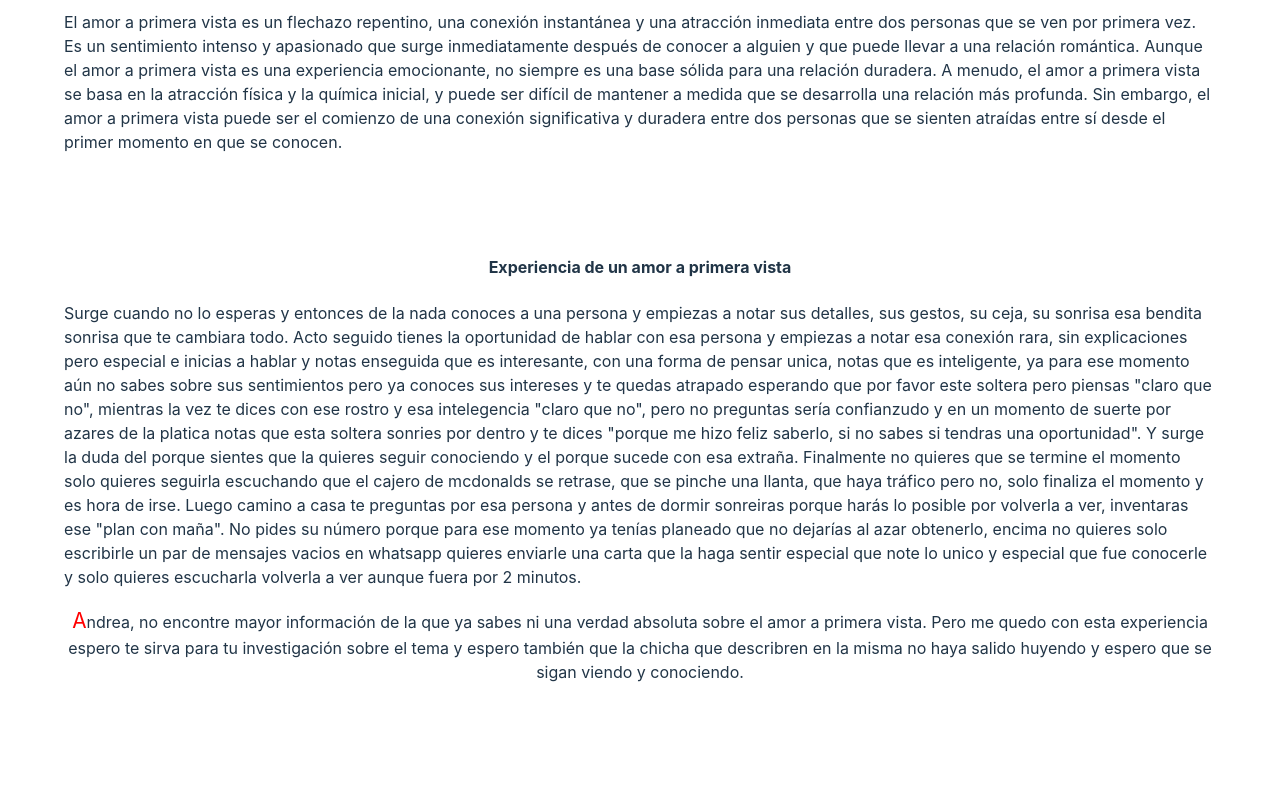
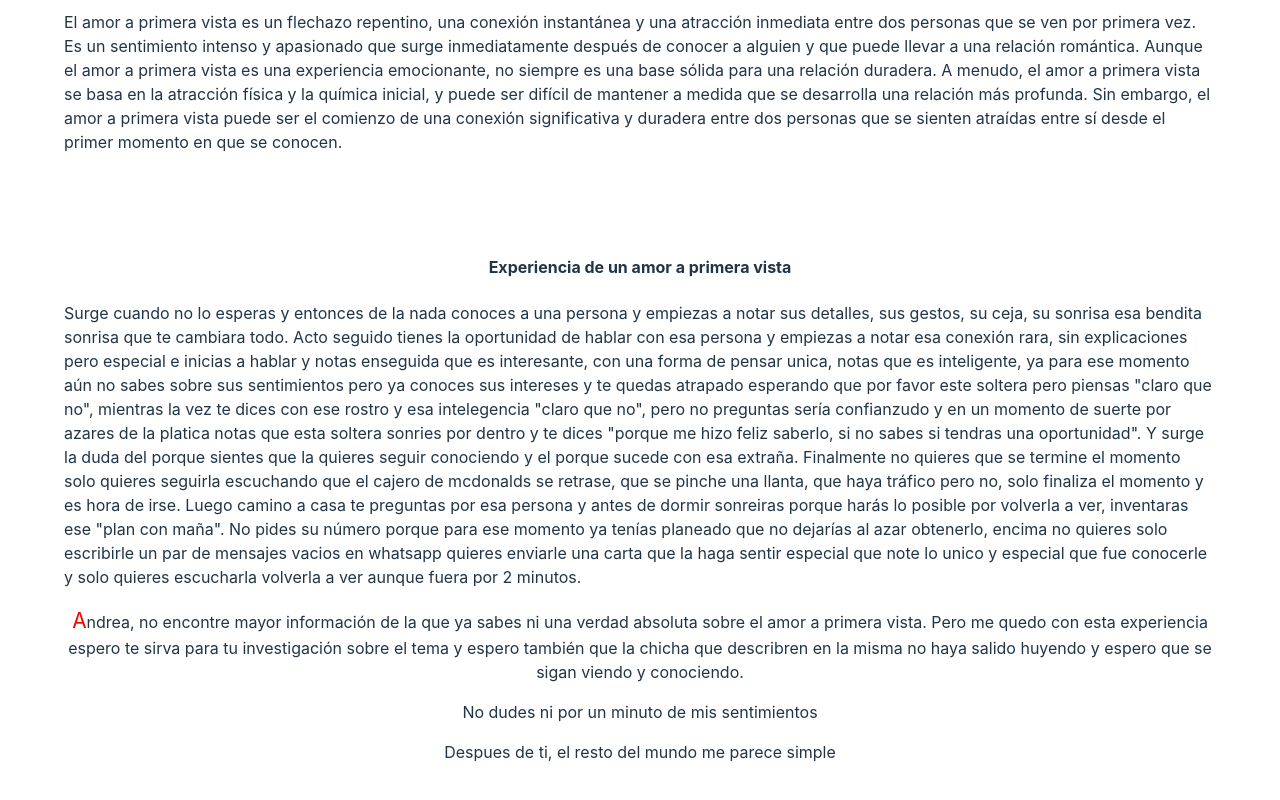
Before and after one commit to cortezramos/love-at-first-sight, a React (Vite) app: page / in a window 1280 px wide. Shown: the part 357-1157 px from the top of the page. Before the commit the page ends 1121 px from the top, so only its background shows below. Built offline with nearby package versions, Linux system fonts and the light colour scheme.

Commit message:
comments

```diff
--- a/src/App.tsx
+++ b/src/App.tsx
@@ -69,6 +69,8 @@ function App() {
           que la chicha que describren en la misma no haya salido huyendo y
           espero que se sigan viendo y conociendo.
         </p>
+        <p>No dudes ni por un minuto de mis sentimientos</p>
+        <p>Despues de ti, el resto del mundo me parece simple</p>
       </div>
     </>
   );
```
